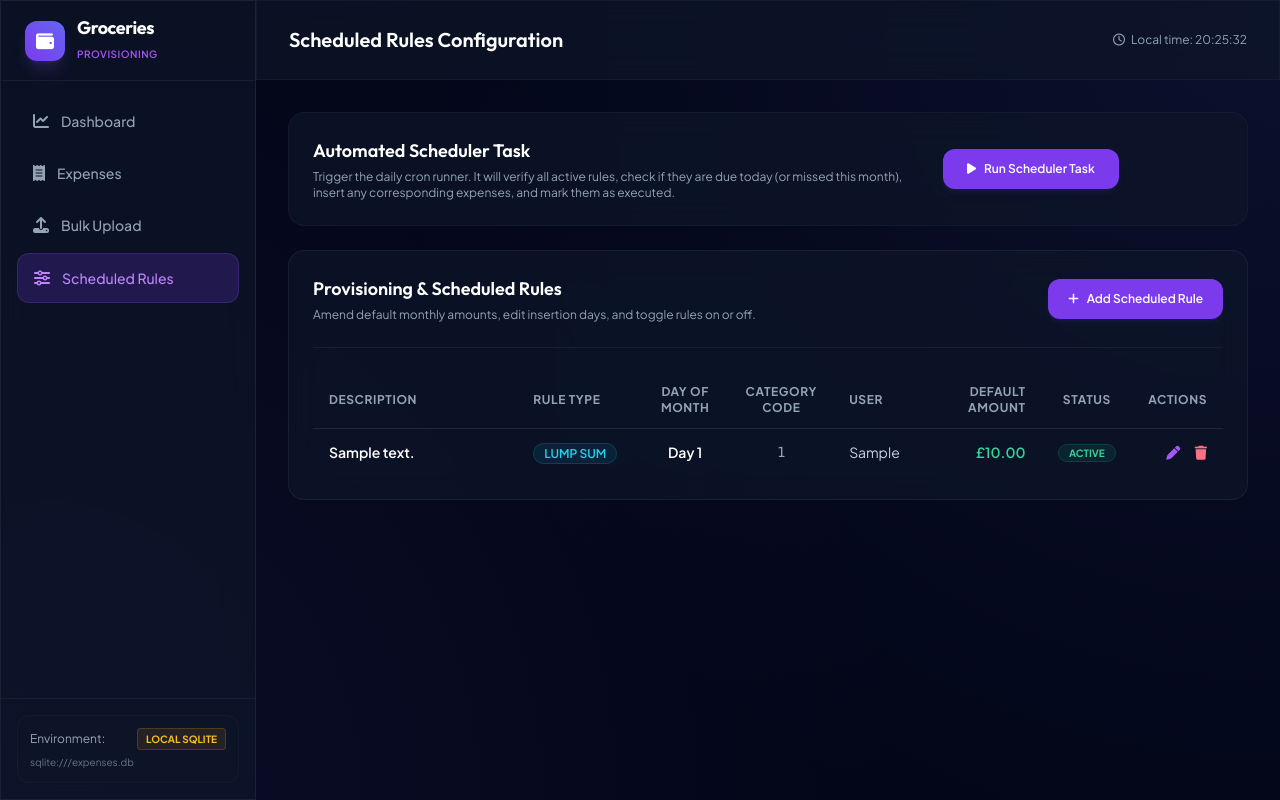
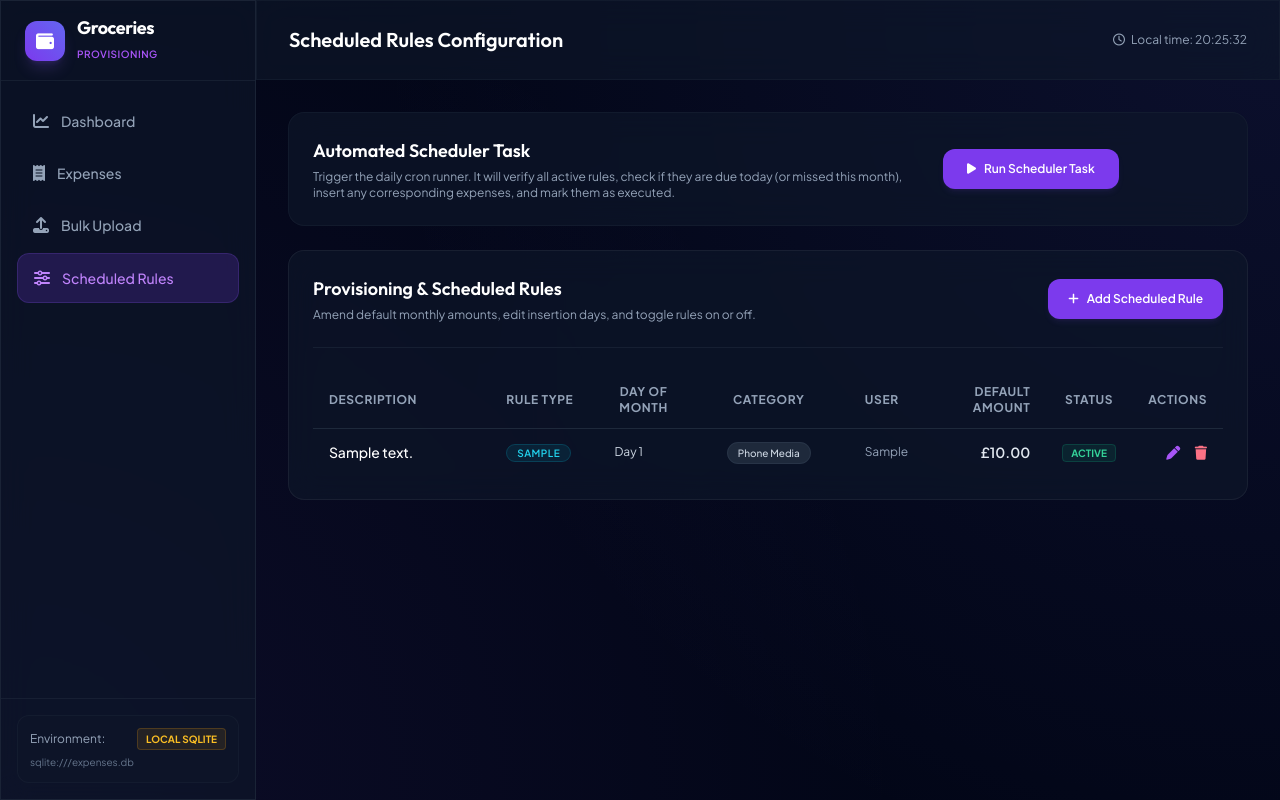
Before and after one commit to mmistroni/groceries_plugin, a FastAPI app: page /admin-settings in a window 1280 px wide. Run offline with FastAPI, Linux system fonts and the light colour scheme; tables that the repository leaves empty hold one stand-in row (values such as "Sample post"); some libraries are stand-ins or nearby versions.

Commit message:
added expense types

```diff
--- a/provision-app/app/main.py
+++ b/provision-app/app/main.py
@@ -382,7 +382,6 @@ async def create_rule_endpoint(
     amount: float = Form(...),
     user: str = Form(...),
     expense_type: Optional[str] = Form(None),
-    is_active: bool = Form(False),
     db: Session = Depends(get_db)
 ):
     form_data = await request.form()
@@ -395,10 +394,12 @@ async def create_rule_endpoint(
         day_of_month=day_of_month,
         amount=amount,
         user=user,
-        expense_type=expense_type,
+        expense_type=category_id,
         is_active=active_val
     )
     rule = crud.create_scheduled_rule(db, rule_in)
+
+    # Return single row template for HTMX insertion
     return templates.TemplateResponse(
         request=request,
         name="partials/rule_row.html",
@@ -407,6 +408,9 @@ async def create_rule_endpoint(
             "ExpenseTypeEnum": ExpenseTypeEnum
         }
     )
+
+
+
 
 @app.get("/admin-settings/rules/{rule_id}", response_class=HTMLResponse)
 async def get_rule_row(request: Request, rule_id: int, db: Session = Depends(get_db)):
--- a/provision-app/app/templates/admin_settings.html
+++ b/provision-app/app/templates/admin_settings.html
@@ -2,7 +2,6 @@
 
 {% block content %}
 <div class="space-y-6">
-    <!-- Scheduler Simulation Card -->
     <div class="glass-card rounded-2xl p-6 flex flex-col md:flex-row md:items-center justify-between gap-6 border-b border-slate-800/40">
         <div class="space-y-1">
             <h3 class="font-outfit font-semibold text-lg text-white">Automated Scheduler Task</h3>
@@ -12,7 +11,7 @@
             <button hx-post="/admin-settings/run-scheduler"
                     hx-target="#scheduler-results"
                     hx-indicator="#scheduler-spinner"
-                    class="bg-violet-600 hover:bg-violet-500 text-white font-semibold text-xs px-6 py-3 rounded-xl transition-all shadow-md shadow-violet-500/10 flex items-center gap-2">
+                    class="bg-violet-600 hover:bg-violet-500 text-white font-semibold text-xs px-6 py-3 rounded-xl transition-all shadow-md shadow-violet-500/10 flex items-center gap-2 cursor-pointer">
                 <i class="fa-solid fa-play"></i> Run Scheduler Task
             </button>
             <span id="scheduler-spinner" class="htmx-indicator text-slate-400 text-xs flex items-center gap-1.5">
@@ -21,10 +20,8 @@
         </div>
     </div>
 
-    <!-- Simulation Results Panel -->
     <div id="scheduler-results" class="empty:hidden"></div>
 
-    <!-- Scheduled Rules Management Card -->
     <div class="glass-card rounded-2xl p-6 space-y-6">
         <div class="flex items-center justify-between border-b border-slate-800/60 pb-6">
             <div>
@@ -35,23 +32,22 @@
             <button hx-get="/admin-settings/rules/new"
                     hx-target="#rules-list"
                     hx-swap="afterbegin"
-                    class="bg-brand-600 hover:bg-brand-500 text-white font-semibold text-xs px-5 py-3 rounded-xl transition-all shadow-md shadow-brand-500/10 flex items-center gap-2">
+                    class="bg-brand-600 hover:bg-brand-500 text-white font-semibold text-xs px-5 py-3 rounded-xl transition-all shadow-md shadow-brand-500/10 flex items-center gap-2 cursor-pointer">
                 <i class="fa-solid fa-plus text-xs"></i> Add Scheduled Rule
             </button>
         </div>
 
-        <!-- Rules Table -->
         <div class="overflow-x-auto">
             <table class="w-full text-left border-collapse">
                 <thead>
                     <tr class="border-b border-slate-800 text-slate-400 text-xs font-semibold uppercase tracking-wider">
-                        <th class="py-3 px-4 w-[25%]">Description</th>
-                        <th class="py-3 px-4 w-[15%]">Rule Type</th>
+                        <th class="py-3 px-4 w-[20%]">Description</th>
+                        <th class="py-3 px-4 w-[12%]">Rule Type</th>
                         <th class="py-3 px-4 w-[10%] text-center">Day of Month</th>
-                        <th class="py-3 px-4 w-[10%] text-center">Category Code</th>
-                        <th class="py-3 px-4 w-[12%]">User</th>
+                        <th class="py-3 px-4 w-[18%] text-center">Category</th>
+                        <th class="py-3 px-4 w-[10%]">User</th>
                         <th class="py-3 px-4 w-[12%] text-right">Default Amount</th>
-                        <th class="py-3 px-4 w-[10%] text-center">Status</th>
+                        <th class="py-3 px-4 w-[8%] text-center">Status</th>
                         <th class="py-3 px-4 w-[10%] text-right">Actions</th>
                     </tr>
                 </thead>
@@ -59,7 +55,7 @@
                     {% for rule in rules %}
                         {% include "partials/rule_row.html" %}
                     {% else %}
-                        <tr>
+                        <tr id="no-rules-row">
                             <td colspan="8" class="py-12 text-center text-slate-500">
                                 <i class="fa-solid fa-sliders text-4xl mb-3 block"></i>
                                 No scheduled rules configured yet.
--- a/provision-app/app/templates/partials/rule_row.html
+++ b/provision-app/app/templates/partials/rule_row.html
@@ -1,34 +1,45 @@
 <tr id="rule-row-{{ rule.id }}" class="hover:bg-slate-900/30 transition-all">
-    <td class="py-3 px-4 font-semibold text-white">
+    <td class="py-3 px-4 font-medium text-white max-w-[200px] truncate" title="{{ rule.description }}">
         {{ rule.description }}
     </td>
-    <td class="py-3 px-4">
-        <span class="px-2.5 py-0.5 rounded-full text-xs font-semibold uppercase {% if rule.rule_type == 'direct_debit' %}bg-violet-500/10 text-violet-400 border border-violet-500/20{% else %}bg-cyan-500/10 text-cyan-400 border border-cyan-500/20{% endif %}">
-            {{ 'Direct Debit' if rule.rule_type == 'direct_debit' else 'Lump Sum' }}
+    <td class="py-3 px-4 whitespace-nowrap">
+        <span class="px-2.5 py-0.5 rounded-full text-[10px] font-semibold uppercase tracking-wider {% if rule.rule_type == 'direct_debit' %}bg-indigo-500/10 text-indigo-400 border border-indigo-500/20{% else %}bg-cyan-500/10 text-cyan-400 border border-cyan-500/20{% endif %}">
+            {{ rule.rule_type.replace('_', ' ') }}
         </span>
     </td>
-    <td class="py-3 px-4 text-center font-semibold text-white">
+    <td class="py-3 px-4 text-slate-300 whitespace-nowrap text-xs">
         Day {{ rule.day_of_month }}
     </td>
-    <td class="py-3 px-4 text-center font-mono text-slate-400">
-        {{ rule.expense_type if rule.expense_type is not none else '-' }}
+
+    <td class="py-3 px-4 text-center whitespace-nowrap">
+        {% if rule.expense_type is not none %}
+            {% set cat_enum = ExpenseTypeEnum(rule.expense_type|int) if (ExpenseTypeEnum is defined and rule.expense_type is not none) else None %}
+            <span class="px-2.5 py-1 rounded-full text-[10px] font-medium bg-slate-800 text-slate-300 border border-slate-700/50">
+                {{ cat_enum.display_name if cat_enum and cat_enum.display_name is defined else (cat_enum.name.replace('_', ' ').title() if cat_enum else rule.expense_type) }}
+            </span>
+        {% else %}
+            <span class="text-slate-500 text-xs">-</span>
+        {% endif %}
     </td>
-    <td class="py-3 px-4 text-slate-300">
+
+    <td class="py-3 px-4 whitespace-nowrap text-xs text-slate-400">
         {{ rule.user }}
     </td>
-    <td class="py-3 px-4 text-right font-semibold {% if rule.amount < 0 %}text-rose-400{% else %}text-emerald-400{% endif %}">
+    <td class="py-3 px-4 text-right font-semibold whitespace-nowrap text-slate-200">
         £{{ "%.2f"|format(rule.amount) }}
     </td>
-    <td class="py-3 px-4 text-center">
-        <span class="px-2.5 py-0.5 rounded-full text-[10px] font-bold uppercase {% if rule.is_active %}bg-emerald-500/10 text-emerald-400 border border-emerald-500/20{% else %}bg-slate-800 text-slate-500 border border-slate-700{% endif %}">
-            {{ 'Active' if rule.is_active else 'Inactive' }}
-        </span>
+    <td class="py-3 px-4 whitespace-nowrap text-center">
+        {% if rule.is_active %}
+            <span class="px-2 py-0.5 rounded text-[10px] font-bold bg-emerald-500/10 text-emerald-400 border border-emerald-500/20">ACTIVE</span>
+        {% else %}
+            <span class="px-2 py-0.5 rounded text-[10px] font-bold bg-slate-800 text-slate-500 border border-slate-700">INACTIVE</span>
+        {% endif %}
     </td>
     <td class="py-3 px-4 whitespace-nowrap text-right text-sm font-medium">
         <button hx-get="/admin-settings/rules/{{ rule.id }}/edit" hx-target="#rule-row-{{ rule.id }}" hx-swap="outerHTML" class="text-brand-400 hover:text-brand-300 mr-3 transition-colors" title="Edit">
             <i class="fa-solid fa-pen"></i>
         </button>
-        <button hx-delete="/admin-settings/rules/{{ rule.id }}" hx-target="#rule-row-{{ rule.id }}" hx-swap="outerHTML" hx-confirm="Are you sure you want to delete this scheduled rule?" class="text-rose-400 hover:text-rose-300 transition-colors" title="Delete">
+        <button hx-delete="/admin-settings/rules/{{ rule.id }}" hx-target="#rule-row-{{ rule.id }}" hx-swap="outerHTML" hx-confirm="Are you sure you want to delete this rule?" class="text-rose-400 hover:text-rose-300 transition-colors" title="Delete">
             <i class="fa-solid fa-trash"></i>
         </button>
     </td>
```
Also changed, not shown: provision-app/app/templates/partials/rule_form.html (+51 -45 lines).
